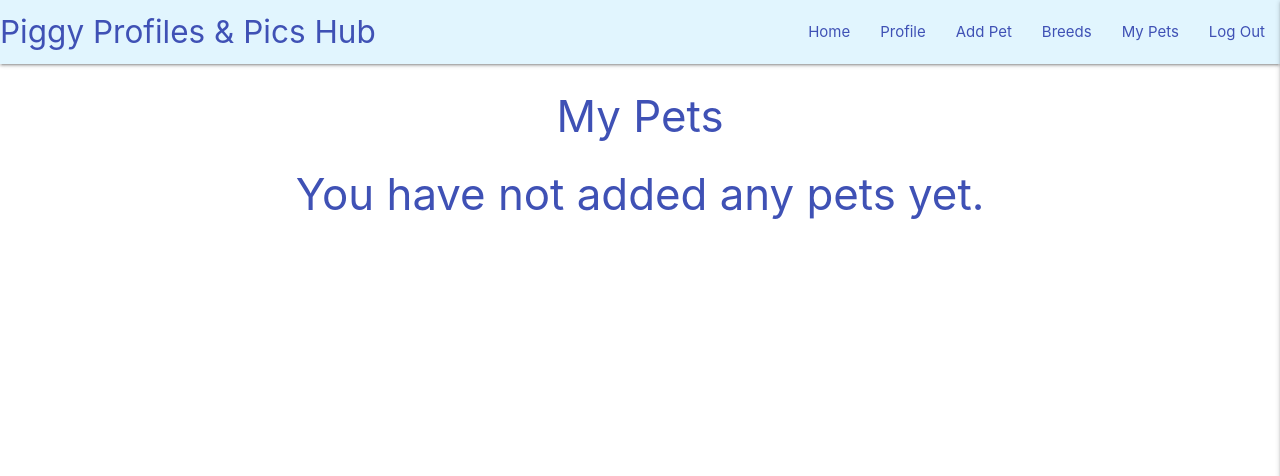
After one commit to marina9222/guinea-pig-database, a Flask app: page /my_pets in a window 1280 px wide. The commit adds this page. Shown: the top 476 px of the page. Run offline with Flask 2, Linux system fonts and the light colour scheme; the visitor is signed in with stand-in values (Sample User, id 1); data that the repository does not hold is empty; some libraries are stand-ins or nearby versions.

Commit message:
Add: My pets template

```diff
--- a/app.py
+++ b/app.py
@@ -152,7 +152,7 @@ def add_pet():
 
             mongo.db.pets.insert_one(pet)
             flash("Pet added successfully!")
-            return redirect(url_for("get_pets"))
+            return redirect(url_for("my_pets"))
         else:
             flash("Please upload an image of your pet.")
             return redirect(url_for("add_pet"))
@@ -200,15 +200,14 @@ def delete_pet(pet_id):
      pet = mongo.db.pets.find_one({"_id": ObjectId(pet_id)})
      if not pet:
         flash("Pet not found.")
-        return redirect(url_for("get_pets"))  # Redirect to pets listing page or any other page
+        return redirect(url_for("my_pets"))
 
      if request.method == "POST":
         confirm_delete = request.form.get("confirm_delete")
         if confirm_delete == "yes":
             mongo.db.pets.delete_one({"_id": ObjectId(pet_id)})
             flash("Pet Successfully Deleted!!")
-        return redirect(url_for("get_pets"))  # Redirect to pets listing page or any other page
-
+        return redirect(url_for("my_pets"))
      return render_template("confirm_delete_pet.html", pet=pet)
 
 
@@ -220,8 +219,25 @@ def get_breeds():
 
 @app.route("/breed/<breed_name>")
 def breed_details(breed_name):
+    breed = mongo.db.breeds.find_one({"pet_breed": breed_name})
     pets = list(mongo.db.pets.find({"pet_breed": breed_name}))
-    return render_template("breed_details.html", breed_name=breed_name, pets=pets)
+
+    if not breed:
+        flash("Breed not found.")
+        return redirect(url_for('get_breeds'))
+    return render_template("breed_details.html", breed=breed, pets=pets)
+
+
+@app.route("/my_pets")
+def my_pets():
+    if "user" not in session:
+        flash("You need to be logged in to view your pets.")
+        return redirect(url_for("login"))
+
+    user = session["user"]
+    pets = list(mongo.db.pets.find({"owner": user}))
+
+    return render_template("my_pets.html", pets=pets)
 
 
 if __name__ == "__main__":
--- a/static/css/styles.css
+++ b/static/css/styles.css
@@ -28,7 +28,11 @@ nav ul li a {
     margin-left: 15px;
 }
 
+.card-image img {
+    object-fit: cover;
+    height: 150px;
 
+}
 
 /* Media queries */
 
--- a/templates/index.html
+++ b/templates/index.html
@@ -39,7 +39,7 @@
               <a href="{{ url_for('get_breeds') }}" class="indigo-text">Breeds</a>
             </li>
             <li>
-              <a href="#" class="indigo-text">My Pets</a>
+              <a href="{{ url_for('my_pets') }}" class="indigo-text">My Pets</a>
             </li>
             <li>
             <a href="{{ url_for('logout') }}" class="indigo-text">Log Out</a>
@@ -73,8 +73,9 @@
           <a href="{{ url_for('get_breeds') }}" class="indigo-text">Breeds</a>
         </li>
         <li>
-          <a href="#" class="indigo-text">My Pets</a>
+          <a href="{{ url_for('my_pets') }}" class="indigo-text">My Pets</a>
         </li>
+        <li>
         <a href="{{ url_for('logout') }}" class="indigo-text">Log Out</a>
       </li>
     {% else %}
--- /dev/null
+++ b/templates/my_pets.html
@@ -0,0 +1,31 @@
+{% extends "index.html" %}
+{% block content %}
+
+<h3 class="indigo-text center-align">My Pets</h3>
+<div class="row">
+    {% for pet in pets %}
+    <div class="col s12 m4 l3">
+            <div class="card small center-align">
+                <div class="card-image">
+                    <img src="{{ pet.image_url }}" alt="{{ pet.pet_name }}" class="responsive-img">
+                    <span class="card-title">{{ pet.pet_name }}</span>
+                </div>
+                <div class="card-content">
+                    <p>Age: {{ pet.pet_age }} years old</p>
+                    <p>Character: {{ pet.pet_character }}</p>
+                    <p>Breed: {{ pet.pet_breed }}</p>
+                </div>
+                <div class="card-action">
+                    <a href="{{ url_for('edit_pet', pet_id=pet._id) }}" class="btn indigo">Edit</a>
+                    <a href="{{ url_for('delete_pet', pet_id=pet._id) }}" class="btn indigo">Delete</a>
+                </div>
+            </div>
+        </div>
+    {% else %}
+
+    <h3 class="indigo-text center-align">You have not added any pets yet.</h3>
+
+    {% endfor %}
+</div>
+
+{% endblock %}
--- a/templates/pets.html
+++ b/templates/pets.html
@@ -9,9 +9,11 @@
    <li>
      <div class="collapsible-header indigo-text light-blue lighten-5 flex">
       🐭 <strong>{{pet.pet_name}}</strong>
+      {% if session.user %}
         {% if session.user|lower == pet.owner|lower %}
         <a href="{{ url_for('delete_pet', pet_id=pet._id) }}" class="btn-small indigo">Delete Pet</a>
         <a href="{{ url_for('edit_pet', pet_id=pet._id) }}" class="btn-small indigo">Edit Pet</a>
+        {% endif %}
         {% endif %}
 
     </div>
--- a/templates/profile.html
+++ b/templates/profile.html
@@ -8,7 +8,7 @@
   <div class="s12 m8 offset-m2">
     <div class="card-panel">
       <h3 class="center-align">
-        {{ username }}'s Profile
+       <a href="{{ url_for('my_pets') }}"> {{ username }}'s Pets </a>
       </h3>
     </div>
   </div>
```
Also changed, not shown: templates/breed_details.html (+7 -1 lines).
